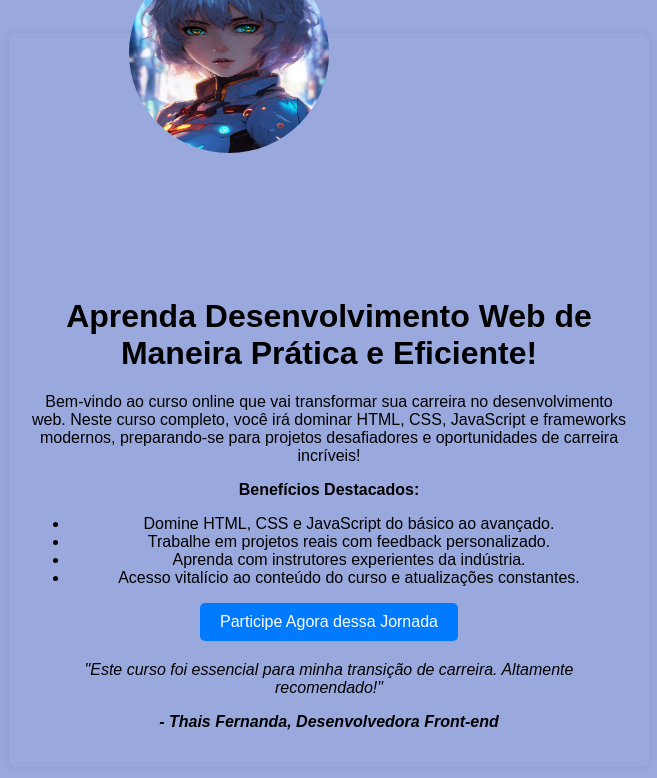
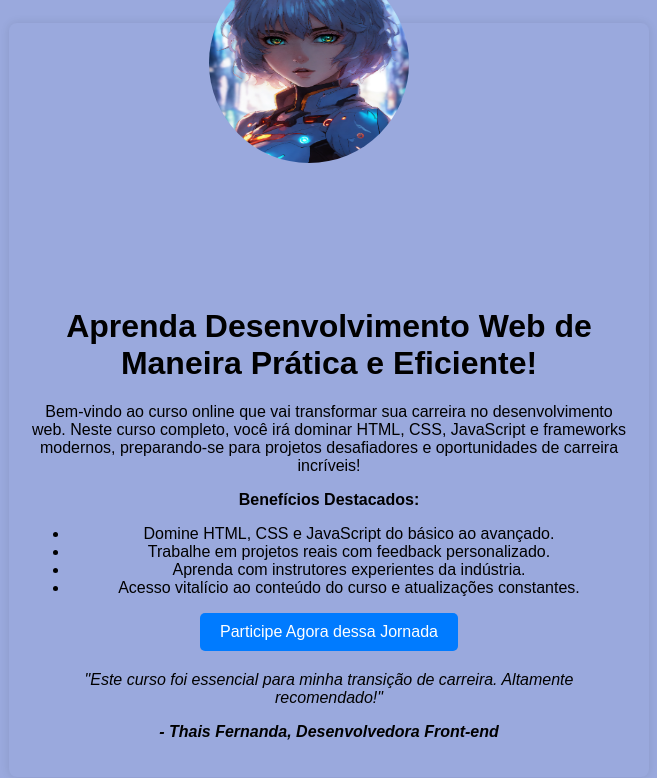
Before and after one commit to thafisG/pagina_apresentacao, a plain HTML site: page index.html in a window 1280 px wide. Shown: the whole page, without its empty margins (311-968 px from the left). Drawn offline with Linux system fonts and the light colour scheme.

Commit message:
Update index.css

```diff
--- a/index.css
+++ b/index.css
@@ -24,7 +24,8 @@ body {
     height: 200px;
     border-radius: 50%;
     margin-bottom: 20px;
-    transform: translate(-50%, -50%);
+    margin-top: 20px;
+    transform: translate(-10%, -50%);
 }
 
 .btn {
```
